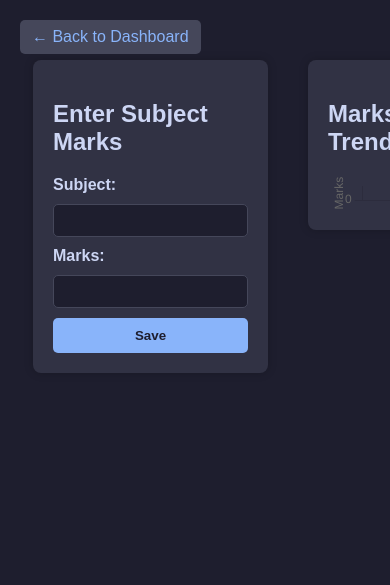
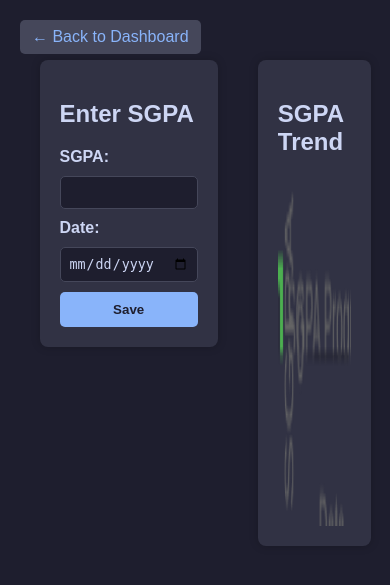
Before and after one commit to sanislearning/FEELFLOW, a Flask app: page /academic in a window 390 px wide; the page is wider, and only the part inside the window is pictured. Shown: the top 585 px of that part. Run offline with Flask 3, Linux system fonts and the light colour scheme; the visitor is signed in with stand-in values (Sample User, id 1); data that the repository does not hold is empty.

Commit message:
fixed account creation and phonenumber constraints

```diff
--- a/app.py
+++ b/app.py
@@ -74,7 +74,7 @@
     password_hash = db.Column(db.String(120), nullable=False)
     email = db.Column(db.String(120), unique=True, nullable=False)  # Unique
     trusted_email = db.Column(db.String(120), nullable=False)  # Not unique
-    phone = db.Column(db.String(15), unique=True, nullable=False)  # Unique
+    phone = db.Column(db.String(15), nullable=False)  # not Unique
 
 
     def setpassword(self, password):
@@ -96,9 +96,8 @@
 class Academic(db.Model):
     id = db.Column(db.Integer, primary_key=True)
     username = db.Column(db.String(80), db.ForeignKey('user.username'), nullable=False)
-    subject = db.Column(db.String(100), nullable=False)
-    marks = db.Column(db.Integer, nullable=False)
-    date = db.Column(db.Date, nullable=False, default=datetime.utcnow)
+    sgpa = db.Column(db.Integer, nullable=False)
+    date = db.Column(db.Date, nullable=False)
 
 
 @app.route('/')
@@ -254,32 +253,33 @@
 
 
 
-
 @app.route('/academic', methods=['GET', 'POST'])
 def academic():
     if 'username' not in session:
         return redirect(url_for('index'))
+
     user = session['username']
+
     if request.method == 'POST':
-        subject = request.form.get('subject')
-        marks = request.form.get('marks')
-        if not subject or not marks.isdigit():
-            # flash("Invalid input. Please enter a valid subject and marks.", "error")
+        sgpa = request.form.get('sgpa')
+        date_str = request.form.get('date')  # Get date as a string
+
+        if not sgpa or not date_str:
             return redirect(url_for('academic'))
-        marks = int(marks)  # Convert to integer
-        today = datetime.utcnow().date()  # Get today's date
 
-        # Check if an entry already exists for this subject and date
-        existing_entry = Academic.query.filter_by(username=user, subject=subject, date=today).first()
-        if existing_entry:
-            existing_entry.marks = marks  # Update marks
-        else:
-            new_entry = Academic(username=user, subject=subject, marks=marks, date=today)
-            db.session.add(new_entry)
+        sgpa = float(sgpa)
+        date_obj = datetime.strptime(date_str, "%Y-%m-%d").date()  # Convert string to date
+
+        new_entry = Academic(username=user, sgpa=sgpa, date=date_obj)
+        db.session.add(new_entry)
         db.session.commit()
-        # flash("Marks updated successfully!" if existing_entry else "Marks added successfully!", "success")
+
         return redirect(url_for('academic'))
+
     return render_template('academic.html')
+
+
+
 
 
 
@@ -289,17 +289,9 @@
         return jsonify({"error": "Unauthorized"}), 401
 
     user = session['username']
-    conn = sqlite3.connect(db_path)
-    cursor = conn.cursor()
+    return jsonify(get_marks(user))
 
-    # Get all subjects for the user
-    cursor.execute("SELECT DISTINCT subject FROM academic WHERE username = ?", (user,))
-    subjects = [row[0] for row in cursor.fetchall()]
 
-    conn.close()
-    # Fetch marks for each subject
-    data = {subject: get_marks(user, subject) for subject in subjects}
-    return jsonify(data)
 
 @app.route('/chatbot')
 def chatbot():
--- a/db_utils.py
+++ b/db_utils.py
@@ -38,15 +38,14 @@
 
 
 
-def get_marks(username, subject):
-    marks = []
+def get_marks(username):
     conn = sqlite3.connect(db_path)
     cursor = conn.cursor()
 
-    query = "SELECT marks, date FROM academic WHERE username = ? AND subject = ? ORDER BY date"
-    cursor.execute(query, (username, subject))
+    query = "SELECT sgpa, date FROM academic WHERE username = ? ORDER BY date"
+    cursor.execute(query, (username,))
 
-    marks = [{"marks": row[0], "date": row[1]} for row in cursor.fetchall()]
+    marks = [{"sgpa": row[0], "date": row[1]} for row in cursor.fetchall()]
 
     conn.close()
-    return marks  # Return correct variable
+    return marks
--- a/static/academic.css
+++ b/static/academic.css
@@ -49,15 +49,15 @@
     margin-top: 60px; /* Lower placement */
 }
 
-/* Marks Entry Section */
-.marks-container {
+/* SGPA Entry Section */
+.sgpa-container {
     flex: 1;
-    max-width: 350px; /* Reduced width */
+    max-width: 300px;
     background-color: var(--muted);
     padding: 20px;
     border-radius: 8px;
     box-shadow: 0px 0px 10px rgba(0, 0, 0, 0.2);
-    margin-left: 20px; /* Move closer to the left */
+    margin-left: 20px;
 }
 
 /* Chart Section */
@@ -107,6 +107,6 @@
 
 /* Chart */
 canvas {
-    width: 100% !important; /* Ensures full width usage */
-    height: 350% !important; /* Increased size */
+    width: 100% !important;
+    height: 350px !important;
 }
--- a/templates/academic.html
+++ b/templates/academic.html
@@ -13,76 +13,69 @@
 
     <!-- New Flexbox Layout -->
     <div class="academic-container">
-        <!-- Left Side: Marks Entry -->
-        <div class="marks-container">
-            <h2>Enter Subject Marks</h2>
+        <!-- Left Side: SGPA Entry -->
+        <div class="sgpa-container">
+            <h2>Enter SGPA</h2>
             <form action="{{ url_for('academic') }}" method="post">
-                <label for="subject">Subject:</label>
-                <input type="text" id="subject" name="subject" required>
+                <label for="sgpa">SGPA:</label>
+                <input type="number" step="0.01" id="sgpa" name="sgpa" required min="0" max="10">
 
-                <label for="marks">Marks:</label>
-                <input type="number" id="marks" name="marks" required min="0" max="100">
+                <label for="date">Date:</label>
+                <input type="date" id="date" name="date" required>
 
                 <button type="submit">Save</button>
             </form>
         </div>
 
-        <!-- Right Side: Chart -->
+        <!-- Right Side: SGPA Trend Chart -->
         <div class="chart-container">
-            <h2>Marks Trend</h2>
-            <canvas id="marksChart"></canvas>
+            <h2>SGPA Trend</h2>
+            <canvas id="sgpaChart"></canvas>
         </div>
     </div>
 
     <script>
-        async function fetchMarks() {
+        async function fetchSGPA() {
             try {
                 const response = await fetch("{{ url_for('get_marks_data') }}");
                 const data = await response.json();
-                renderChart(data);
+                if (!data.error) {
+                    renderChart(data);
+                } else {
+                    console.error("Error fetching SGPA data:", data.error);
+                }
             } catch (error) {
-                console.error("Error fetching marks data:", error);
+                console.error("Failed to fetch SGPA data:", error);
             }
         }
 
-        function getRandomColor() {
-            return `hsl(${Math.random() * 360}, 70%, 60%)`;
-        }
+        function renderChart(data) {
+            const dates = data.map(entry => entry.date);
+            const sgpaValues = data.map(entry => entry.sgpa);
 
-        function renderChart(data) {
-            const ctx = document.getElementById('marksChart').getContext('2d');
-            const datasets = [];
-
-            Object.keys(data).forEach(subject => {
-                const subjectData = data[subject];
-                const dates = subjectData.map(entry => entry.date);
-                const marks = subjectData.map(entry => entry.marks);
-
-                datasets.push({
-                    label: subject,
-                    data: marks,
-                    borderColor: getRandomColor(),
-                    fill: false,
-                    tension: 0.2
-                });
-            });
-
+            const ctx = document.getElementById('sgpaChart').getContext('2d');
             new Chart(ctx, {
                 type: 'line',
                 data: {
-                    labels: Object.values(data).flatMap(sub => sub.map(entry => entry.date)),
-                    datasets: datasets
+                    labels: dates,
+                    datasets: [{
+                        label: "SGPA Progression",
+                        data: sgpaValues,
+                        borderColor: "#4CAF50",
+                        fill: false,
+                        tension: 0.2
+                    }]
                 },
                 options: {
                     scales: {
-                        x: { display: false }, // Hides x-axis labels
-                        y: { title: { display: true, text: 'Marks' }, beginAtZero: true, max: 100 }
+                        x: { title: { display: true, text: 'Date' } },
+                        y: { title: { display: true, text: 'SGPA' }, beginAtZero: true, max: 10 }
                     }
                 }
             });
         }
 
-        fetchMarks();
+        fetchSGPA();
     </script>
 </body>
 </html>
--- a/templates/register.html
+++ b/templates/register.html
@@ -28,7 +28,7 @@
                 <label for="trusted_email" class="label">Trusted Person's Email:</label>
                 <input type="email" id="trusted_email" name="trusted_email" class="input-box" required>
 
-                <label for="phone" class="label">Phone Number:</label>
+                <label for="phone" class="label">Phone Number of a friend:</label>
                 <input type="tel" id="phone" name="phone" class="input-box" required>
 
                 <label for="password" class="label">Password:</label>
```
Also changed, not shown: migrations/versions/055397ba9bfa_recreating_db.py (renamed from migrations/versions/a70084ee5f4e_recreating_tables_with_new_columns.py, +5 -6 lines), migrations/versions/53a75f90c30b_removed_unique_constraint_from_phone.py (added, +78 -0 lines), 1 other file.
